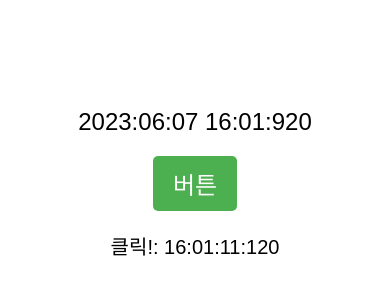
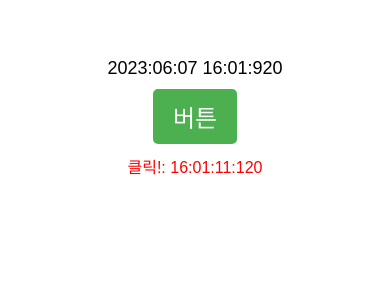
Before and after one commit to juhyun828/buttonlym-practice, a plain HTML site: page index.html in a window 390 px wide. Both pictures are taken after a click on the button "버튼". Drawn offline with Linux system fonts and the light colour scheme.

Commit message:
feat: 스크롤 추가, 모바일 고려

```diff
--- a/index.html
+++ b/index.html
@@ -17,46 +17,89 @@
       #result {
         margin-top: 20px;
         font-size: 20px;
+        max-height: 300px;
+        overflow-y: auto;
       }
 
       button {
-        font-size: 24px;
-        padding: 10px 20px;
+        font-size: 30px;
+        padding: 15px 30px;
         background-color: #4CAF50;
         color: white;
         border: none;
         border-radius: 5px;
         cursor: pointer;
       }
+
+      /* 모바일 화면 스타일 */
+      @media (max-width: 480px) {
+        body {
+          padding-top: 50px;
+        }
+
+        #currentTime {
+          font-size: 18px;
+          margin-bottom: 10px;
+        }
+
+        #result {
+          margin-top: 10px;
+          font-size: 16px;
+          max-height: 200px;
+        }
+
+        button {
+          font-size: 24px;
+          padding: 10px 20px;
+        }
+      }
+
+      .latest-entry {
+        color: red;
+      }
     </style>
     <script>
-      function showCurrentTime() {
-        var currentDate = new Date();
-        var year = currentDate.getFullYear();
-        var month = ("0" + (currentDate.getMonth() + 1)).slice(-2);
-        var day = ("0" + currentDate.getDate()).slice(-2);
-        var hours = ("0" + currentDate.getHours()).slice(-2);
-        var minutes = ("0" + currentDate.getMinutes()).slice(-2);
-        var milliseconds = ("00" + currentDate.getMilliseconds()).slice(-3);
+      const showCurrentTime = () => {
+        const currentDate = new Date();
+        const year = currentDate.getFullYear();
+        const month = String(currentDate.getMonth() + 1).padStart(2, "0");
+        const day = String(currentDate.getDate()).padStart(2, "0");
+        const hours = String(currentDate.getHours()).padStart(2, "0");
+        const minutes = String(currentDate.getMinutes()).padStart(2, "0");
+        const milliseconds = String(currentDate.getMilliseconds()).padStart(3, "0");
 
-        var formattedTime = year + ":" + month + ":" + day + " " + hours + ":" + minutes + ":" + milliseconds;
+        const formattedTime = `${year}:${month}:${day} ${hours}:${minutes}:${milliseconds}`;
 
         document.getElementById("currentTime").innerHTML = formattedTime;
-      }
+      };
 
-      function showClickTime() {
-        var currentDate = new Date();
-        var hours = ("0" + currentDate.getHours()).slice(-2);
-        var minutes = ("0" + currentDate.getMinutes()).slice(-2);
-        var seconds = ("0" + currentDate.getSeconds()).slice(-2);
-        var milliseconds = ("00" + currentDate.getMilliseconds()).slice(-3);
+      const showClickTime = () => {
+        const currentDate = new Date();
+        const hours = String(currentDate.getHours()).padStart(2, "0");
+        const minutes = String(currentDate.getMinutes()).padStart(2, "0");
+        const seconds = String(currentDate.getSeconds()).padStart(2, "0");
+        const milliseconds = String(currentDate.getMilliseconds()).padStart(3, "0");
 
-        var formattedTime = hours + ":" + minutes + ":" + seconds + ":" + milliseconds;
+        const formattedTime = `${hours}:${minutes}:${seconds}:${milliseconds}`;
 
-        var timeEntry = document.createElement("div");
-        timeEntry.innerHTML = "클릭!: " + formattedTime;
-        document.getElementById("result").appendChild(timeEntry);
-      }
+        const resultElement = document.getElementById("result");
+        if (resultElement) {
+          const timeEntry = document.createElement("div");
+          timeEntry.innerHTML = `클릭!: ${formattedTime}`;
+          resultElement.appendChild(timeEntry);
+
+          if (resultElement.childElementCount > 20) {
+            resultElement.lastChild.scrollIntoView(false);
+          }
+
+          // 마지막으로 추가된 요소를 빨간색으로 표시
+          const latestEntry = resultElement.getElementsByClassName("latest-entry");
+          if (latestEntry.length > 0) {
+            latestEntry[0].classList.remove("latest-entry");
+          }
+          timeEntry.classList.add("latest-entry");
+        }
+      };
 
       // 0.001초마다 현재 시간 업데이트
       setInterval(showCurrentTime, 1);
```
